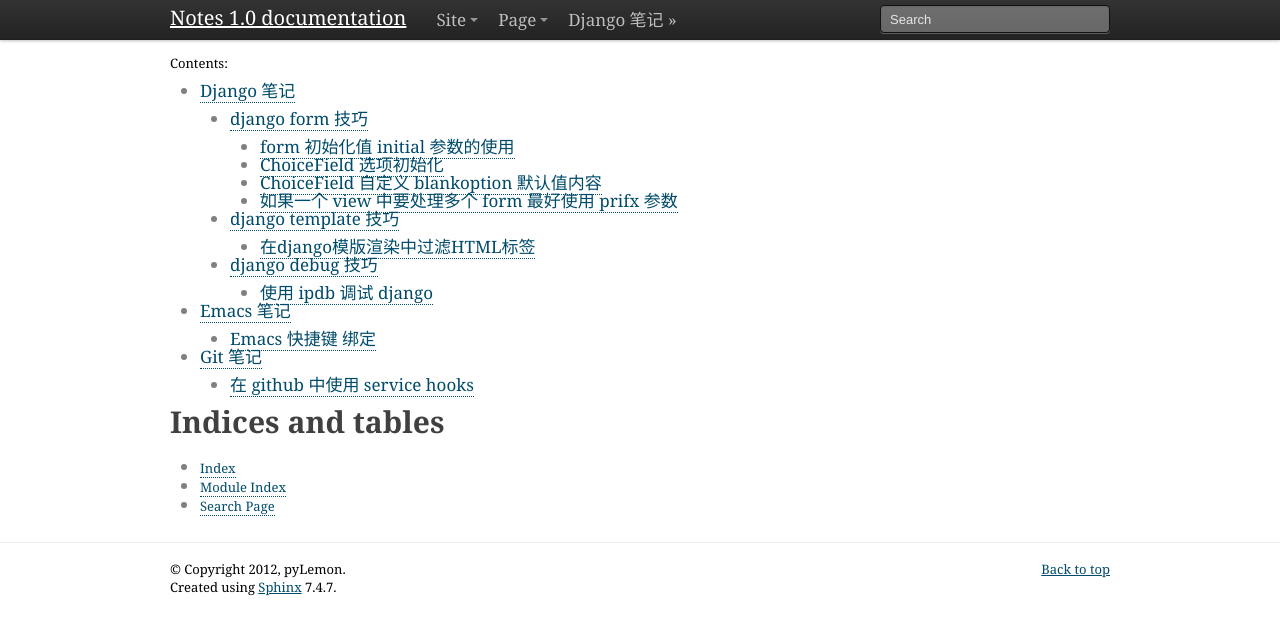
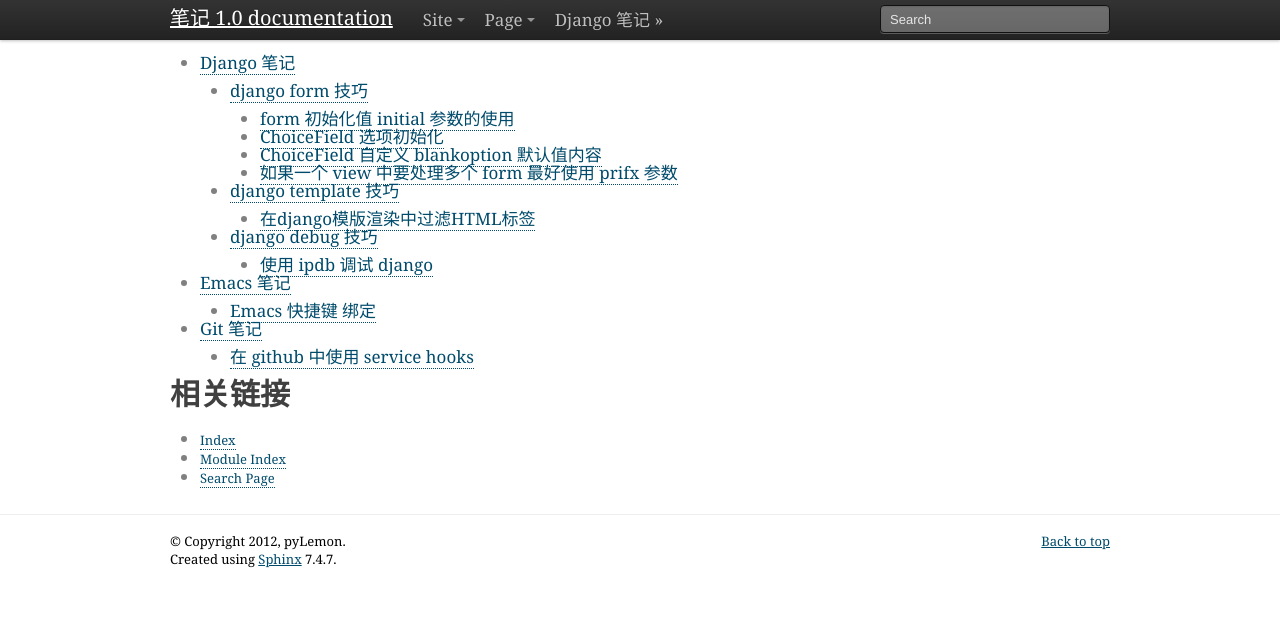
Before and after one commit to pylemon/notebook, a Sphinx documentation site: the page built from docs/index.rst, in a window 1280 px wide. Shown: the top 635 px of the page. Built offline with Sphinx 7.4.7, drawn with Linux system fonts in a browser that asks for light colours.

```diff
--- a/docs/conf.py
+++ b/docs/conf.py
@@ -40,7 +40,7 @@
 master_doc = 'index'
 
 # General information about the project.
-project = u'Notes'
+project = u'笔记'
 copyright = u'2012, pyLemon'
 
 # The version info for the project you're documenting, acts as replacement for
@@ -64,7 +64,7 @@
 
 # List of patterns, relative to source directory, that match files and
 # directories to ignore when looking for source files.
-exclude_patterns = ['_build']
+exclude_patterns = ['_build','_theme']
 
 # The reST default role (used for this markup: `text`) to use for all documents.
 #default_role = None
@@ -187,7 +187,7 @@
 # Grouping the document tree into LaTeX files. List of tuples
 # (source start file, target name, title, author, documentclass [howto/manual]).
 latex_documents = [
-  ('index', 'Notes.tex', u'Notes Documentation',
+  ('index', 'Notes.tex', u'笔记',
    u'pyLemon', 'manual'),
 ]
 
@@ -217,7 +217,7 @@
 # One entry per manual page. List of tuples
 # (source start file, name, description, authors, manual section).
 man_pages = [
-    ('index', 'notes', u'Notes Documentation',
+    ('index', '笔记', u'笔记',
      [u'pyLemon'], 1)
 ]
 
@@ -231,7 +231,7 @@
 # (source start file, target name, title, author,
 #  dir menu entry, description, category)
 texinfo_documents = [
-  ('index', 'Notes', u'Notes Documentation',
+  ('index', '笔记', u'笔记',
    u'pyLemon', 'Notes', 'One line description of project.',
    'Miscellaneous'),
 ]
--- a/docs/index.rst
+++ b/docs/index.rst
@@ -1,7 +1,5 @@
-Welcome to Notes's documentation!
-=================================
-
-Contents:
+我的笔记
+========
 
 .. toctree::
    :maxdepth: 3
@@ -11,8 +9,8 @@
    git.rst
 
 
-Indices and tables
-==================
+相关链接
+========
 
 * :ref:`genindex`
 * :ref:`modindex`
```
